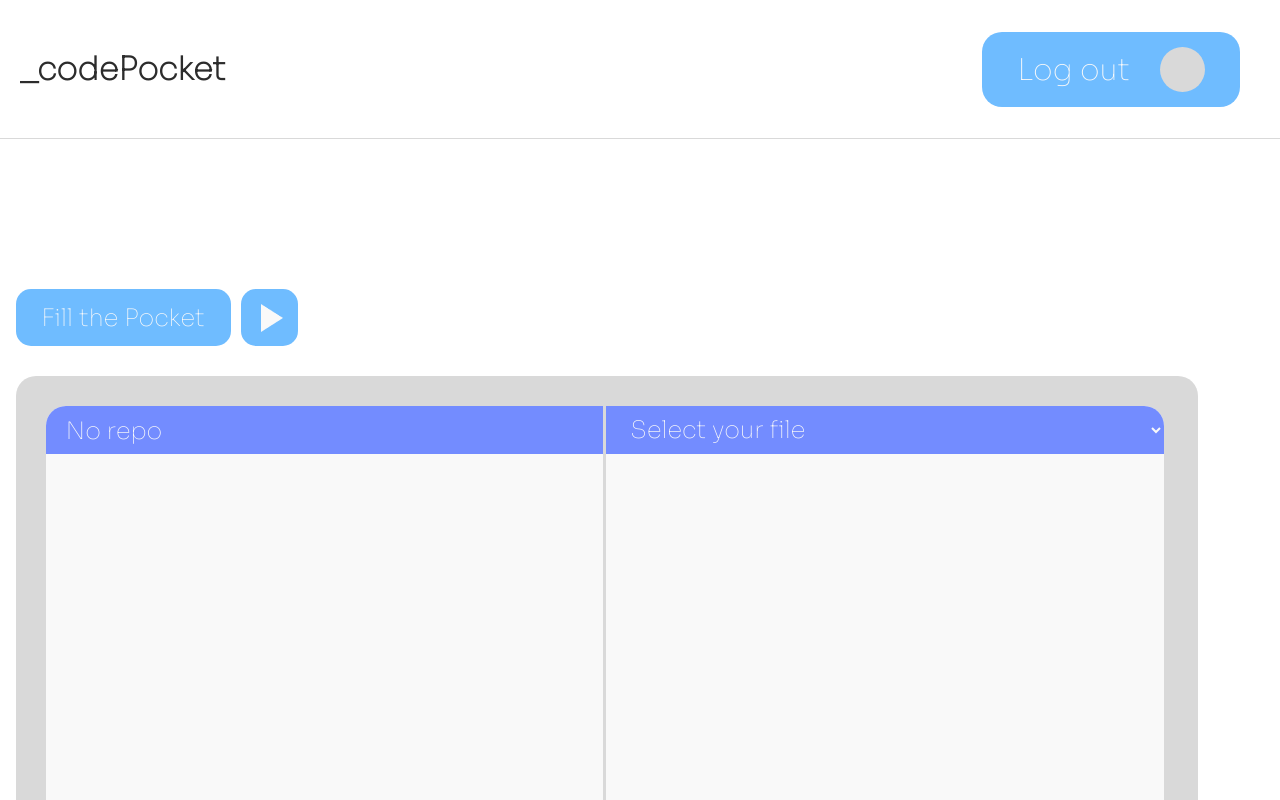
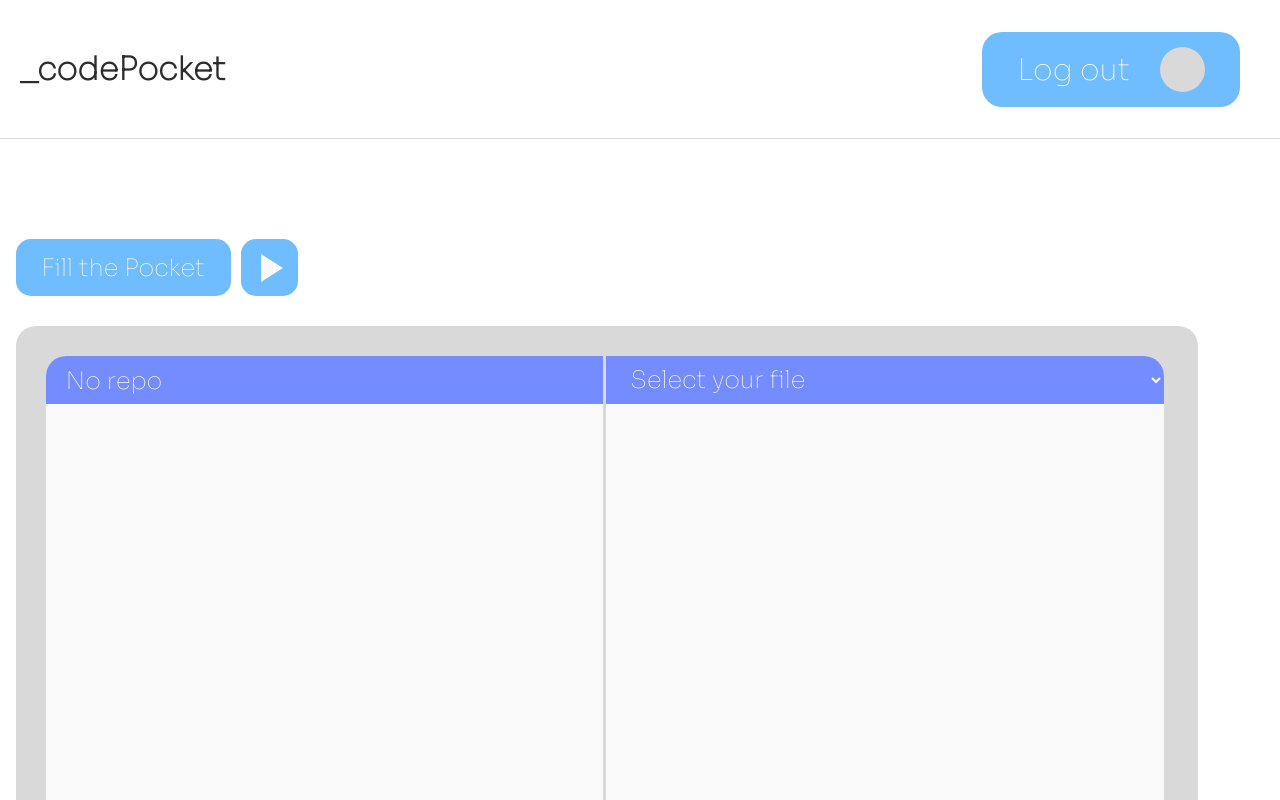
Before and after one commit to luiscolon0426/Zneaker, a React (Create React App) app in the folder app/: page /app in a window 1280 px wide. Shown: the top 800 px of the page. Built offline with nearby package versions, Linux system fonts and the light colour scheme; no server answers; the database is empty; sample sign-in values are in the browser's storage.

Commit message:
80% app page done

```diff
--- a/app/src/components/Page.js
+++ b/app/src/components/Page.js
@@ -4,7 +4,7 @@ import play_button from '../imgs/PLAY.png'
 
 const Page = () => {
   return (
-    <div>
+    <div className='parentPage'>
         <div className='pageContainer'>
           {/*<div className='UserIcon'></div>*/}
           <div className='playContainer'>
--- a/app/src/styles/Page.css
+++ b/app/src/styles/Page.css
@@ -1,4 +1,8 @@
 @import '/src/styles/constants.css';
+
+.parentPage{
+  transform: translateY(-50px);
+}
 
 .playContainer{
   display: flex;
```
